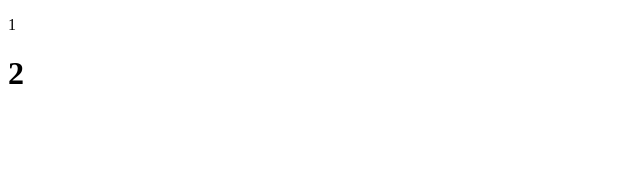
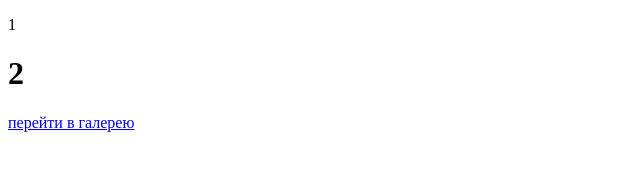
Before and after one commit to KoctyaShkimbov/domashnee, a plain HTML site: page index.html in a window 1280 px wide. Shown: the whole page, without its empty margins (0-640 px from the left). Drawn offline with Linux system fonts and the light colour scheme.

Commit message:
создал ссылку перехода на галерею

```diff
--- a/index.html
+++ b/index.html
@@ -9,5 +9,6 @@
 <body>
     <p>1</p>
     <h1>2</h1>
+    <a href="gallery.html" target="_blank">перейти в галерею</a>
 </body>
 </html>
```
